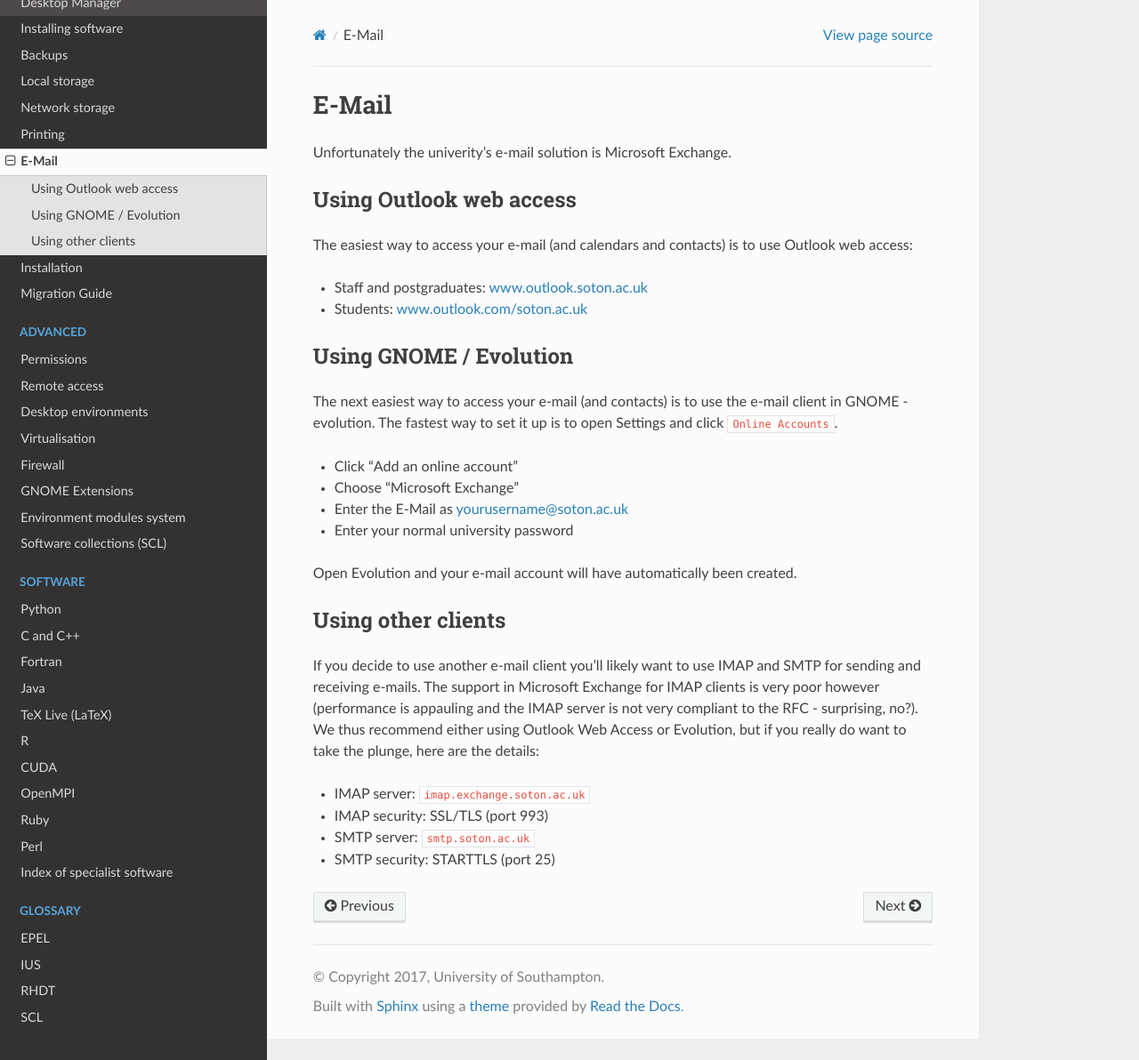
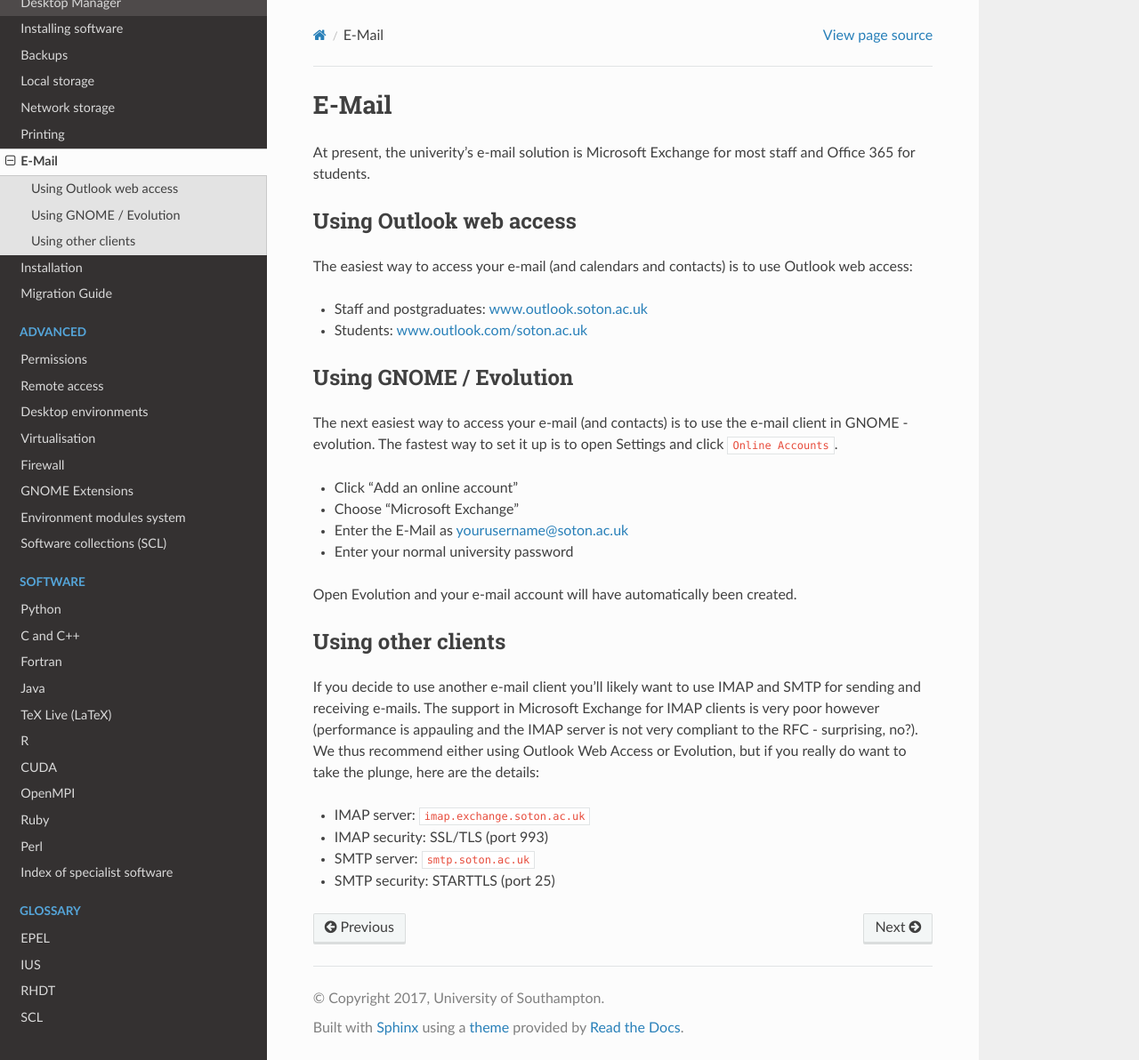
Before and after one commit to southampton/linuxdesktopdocs, a Sphinx documentation site: the page built from docs/email.rst, in a window 1280 px wide and 1192 px high. Shown: the whole window at 89% size. Built offline with Sphinx 7.4.7 and the Read the Docs theme 2.0.0, drawn with Linux system fonts in a browser that asks for light colours.

Commit message:
Update email.rst

```diff
--- a/docs/email.rst
+++ b/docs/email.rst
@@ -1,7 +1,8 @@
 E-Mail
 ======
 
-Unfortunately the univerity's e-mail solution is Microsoft Exchange.
+At present, the univerity's e-mail solution is Microsoft Exchange for most staff
+and Office 365 for students.
 
 Using Outlook web access
 ------------------------
```
